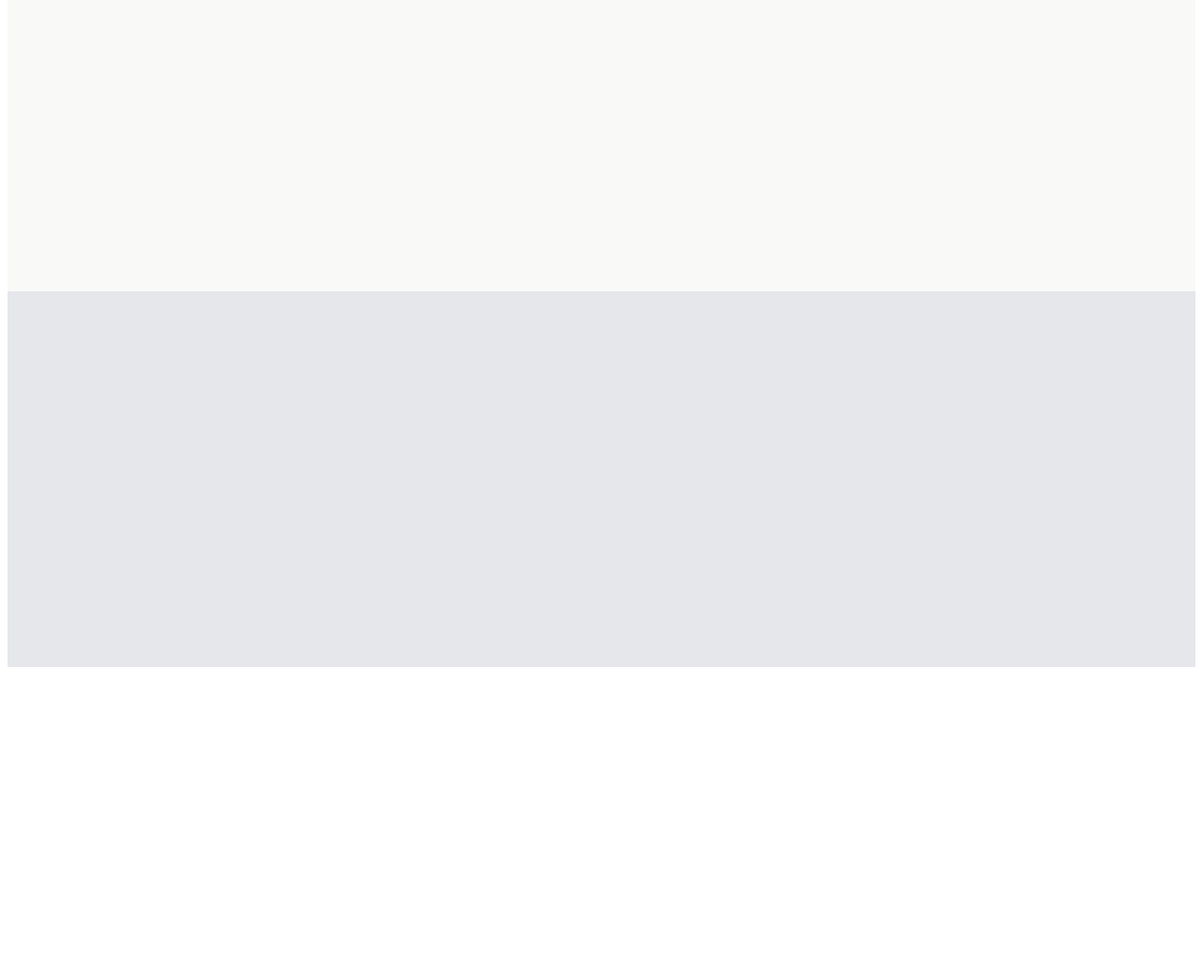
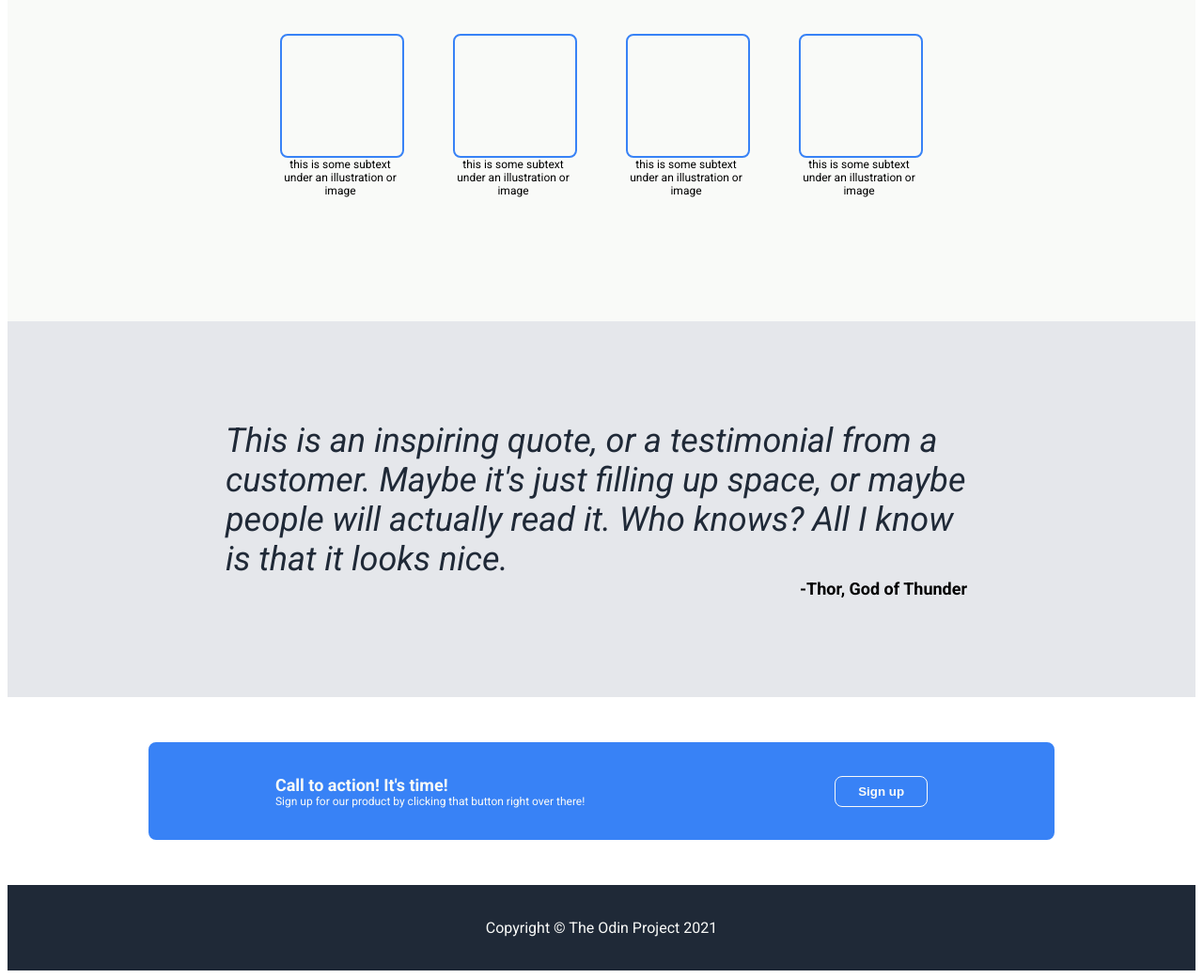
Before and after one commit to Derek-Voeller/landing-page, a plain HTML site: page index.html in a window 1280 px wide. Shown: the part 614-1655 px from the top of the page at 94% size. Before the commit the page ends 1332 px from the top, so only its background shows below. Drawn offline with Linux system fonts and the light colour scheme.

Commit message:
Finished all sections Everything has been aligned, content added, assignment complete.

```diff
--- a/index.html
+++ b/index.html
@@ -34,10 +34,47 @@
         </div>
     </div>
     <div class="second-section">
+        <div class="second-title">Some random information.</div>
+        <div class="image-section">
+            <div class="info">
+                <div class="image-hold"></div>
+                <div class="image-text">this is some subtext under an illustration or image</div>
+            </div>
 
+            <div class="info">
+                <div class="image-hold"></div>
+                <div class="image-text">this is some subtext under an illustration or image</div>
+            </div>
+
+            <div class="info">
+                <div class="image-hold"></div>
+                <div class="image-text">this is some subtext under an illustration or image</div>
+            </div>
+
+            <div class="info">
+                <div class="image-hold"></div>
+                <div class="image-text">this is some subtext under an illustration or image</div>
+            </div>
+
+        </div>
     </div>
     <div class="third-section">
+        <div class="quote">This is an inspiring quote, or a testimonial from a customer. Maybe it's just filling up space, or maybe people will actually read it. Who knows? All I know is that it looks nice.</div>
+        <div class="thor">-Thor, God of Thunder</div>
+    </div>
 
+    <div class="fourth-section">
+        <div class="call-to-action">
+            <div class="call-to-action-left">
+                <div class="call-to-action-text">Call to action! It's time!</div>
+                <div class="call-to-action-more">Sign up for our product by clicking that button right over there!</div>
+            </div>
+                <button class="call-to-action-button">Sign up</button>
+        </div>
+    </div>
+
+    <div class="footer">
+        <div class="footer-text">Copyright &#169; The Odin Project 2021</div>
     </div>
 </body>
 </html>
--- a/styles.css
+++ b/styles.css
@@ -16,10 +16,40 @@ body
     height: 400px;
 }
 
+.image-section
+{
+    display: flex;
+    justify-content:center;
+    gap: 52px;
+    margin: 52px;
+}
+
 .third-section
 {
+    display: flex;
+    justify-content: center;
+    align-items: center;
+    flex-direction: column;
     background: #e5e7eb;
     height: 400px;
+}
+
+.fourth-section
+{
+    height: 200px;
+    display: flex;
+    justify-content: center;
+    align-items: center;
+}
+
+.footer
+{
+    background: #1f2937;
+    height: 75px;
+    padding: 8px 150px;
+    display: flex;
+    justify-content: center;
+    align-items: center;
 }
 
 .header-top
@@ -91,3 +121,88 @@ ul
     border: 1px solid #3882f6;
     border-radius: 8px;
 }
+
+.second-title
+{
+    display: flex;
+    font-size: 36px;
+    font-weight: bolder;
+    color: #1f2937;
+    justify-content: center;
+    margin: 32px 0;
+}
+
+.image-hold
+{
+    height: 128px;
+    width: 128px;
+    border: 2px solid #3882f6;
+    border-radius: 8px;
+
+}
+
+.image-text
+{
+    max-width: 128px;
+    text-align: center;
+    font-size: 12px;
+}
+
+.quote
+{
+    font-size: 36px;
+    font-style: italic;
+    color: #1f2937;
+    max-width: 800px;
+
+}
+
+.thor
+{
+    padding-left: 600px;
+    font-weight: bold;
+    font-size: 18px;
+}
+
+.call-to-action
+{
+    display: flex;
+    justify-content:space-around;
+    align-items: center;
+    background-color: #3882f6;
+    width: 1000px;
+    margin: 0px 150px;
+    height: 100px;
+    border: 2px solid #3882f6;
+    border-radius: 8px;
+}
+
+.call-to-action-text
+{
+    color:#f9faf8;
+    font-weight: bold;
+    font-size: 18px;
+}
+
+.call-to-action-more
+{
+    color:#f9faf8;
+    font-size: 12px;
+}
+
+.call-to-action-button
+{
+    cursor: pointer;
+    padding: 8px 24px;
+    margin: 6px 0;
+    background-color: #3882f6;
+    color: #f9faf8;
+    font-weight: bold;
+    border: 1px solid #f9faf8;
+    border-radius: 8px;
+}
+
+.footer-text
+{
+    color: #f9faf8;
+}
```
